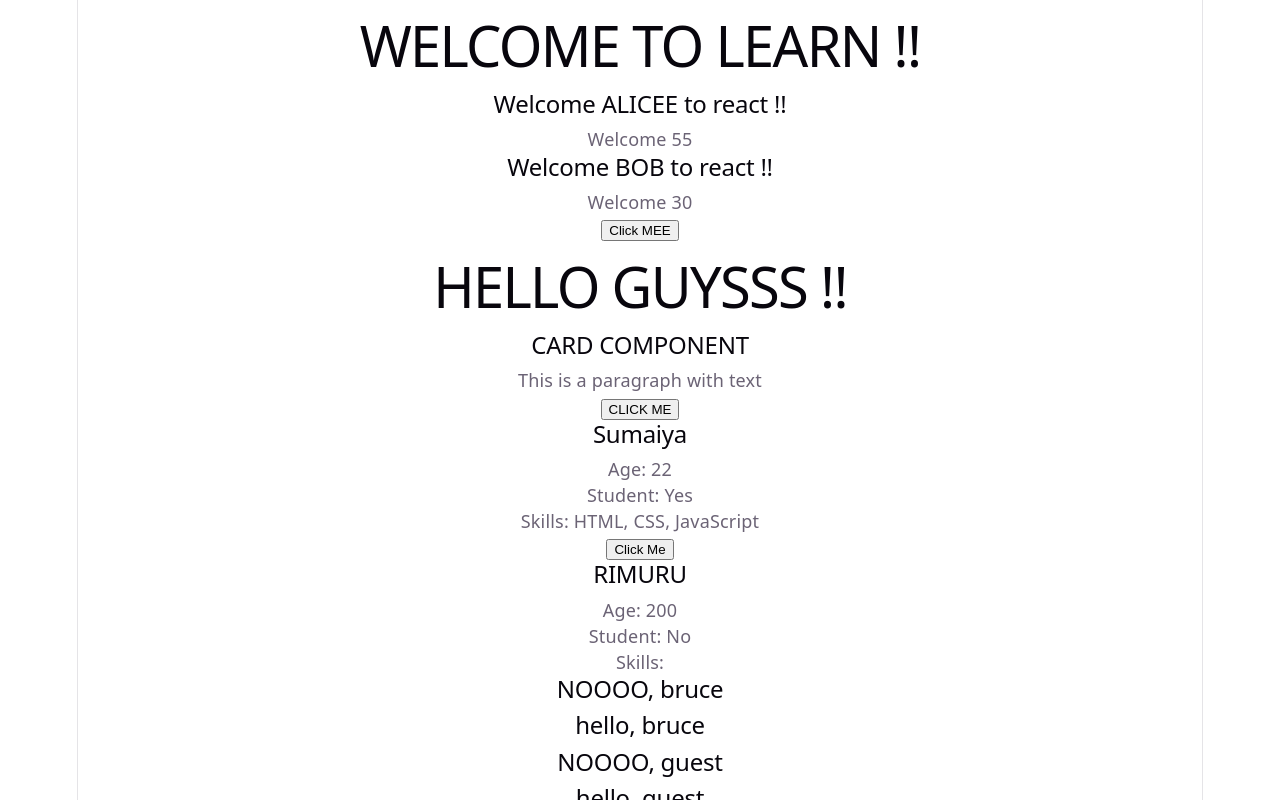
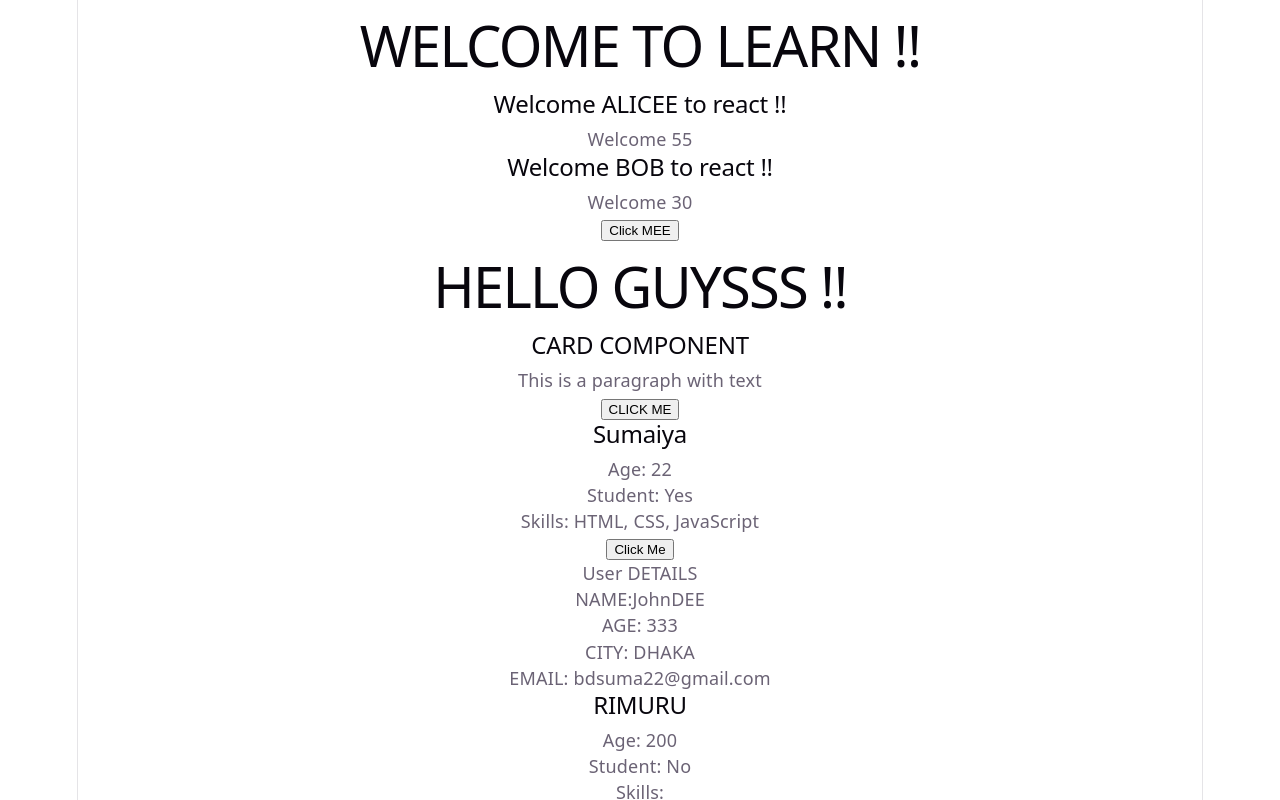
Before and after one commit to Sumaiya707/React-Learning, a React (Vite) app in the folder React-Learn/: page / in a window 1280 px wide. Shown: the top 800 px of the page. Built offline with nearby package versions, Linux system fonts and the light colour scheme.

Commit message:
Spreed operator in usercard

```diff
--- a/React-Learn/src/App.jsx
+++ b/React-Learn/src/App.jsx
@@ -5,6 +5,7 @@ import { Card } from "./Card";
 import { UserProfile } from "./UserProfile";
 import { Destructuring } from "./Destructuring";
 import { Greeting } from "./Greeting";
+import { UserCard } from "./UserCard";
 
 function Button() {
   return <button>Click MEE</button>;
@@ -25,6 +26,12 @@ function App() {
         isStudent={true}
         skills={["HTML", "CSS", "JavaScript"]}
       />
+      <UserCard
+        name="JohnDEE"
+        age={333}
+        city="DHAKA"
+        email="bdsuma22@gmail.com"
+      />
       <Destructuring name="RIMURU" age={200} isStudent={false} skills={[]} />
 
       <Greeting name="bruce" message="NOOOO" />
--- a/React-Learn/src/Greeting.jsx
+++ b/React-Learn/src/Greeting.jsx
@@ -1,4 +1,5 @@
 export const Greeting = ({ name = "guest", message = "hello" }) => {
+  //default props
   return (
     <div>
       <h2>
--- /dev/null
+++ b/React-Learn/src/UserCard.jsx
@@ -0,0 +1,10 @@
+import { UserInfo } from "./UserInfo";
+
+export const UserCard = (props) => {
+  return (
+    <div>
+      <h>User DETAILS</h>
+      <UserInfo {...props} />
+    </div>
+  );
+};
--- /dev/null
+++ b/React-Learn/src/UserInfo.jsx
@@ -0,0 +1,10 @@
+export const UserInfo = (props) => {
+  return (
+    <div>
+      <p>NAME:{props.name}</p>
+      <p>AGE: {props.age}</p>
+      <p>CITY: {props.city}</p>
+      <p>EMAIL: {props.email}</p>
+    </div>
+  );
+};
```
